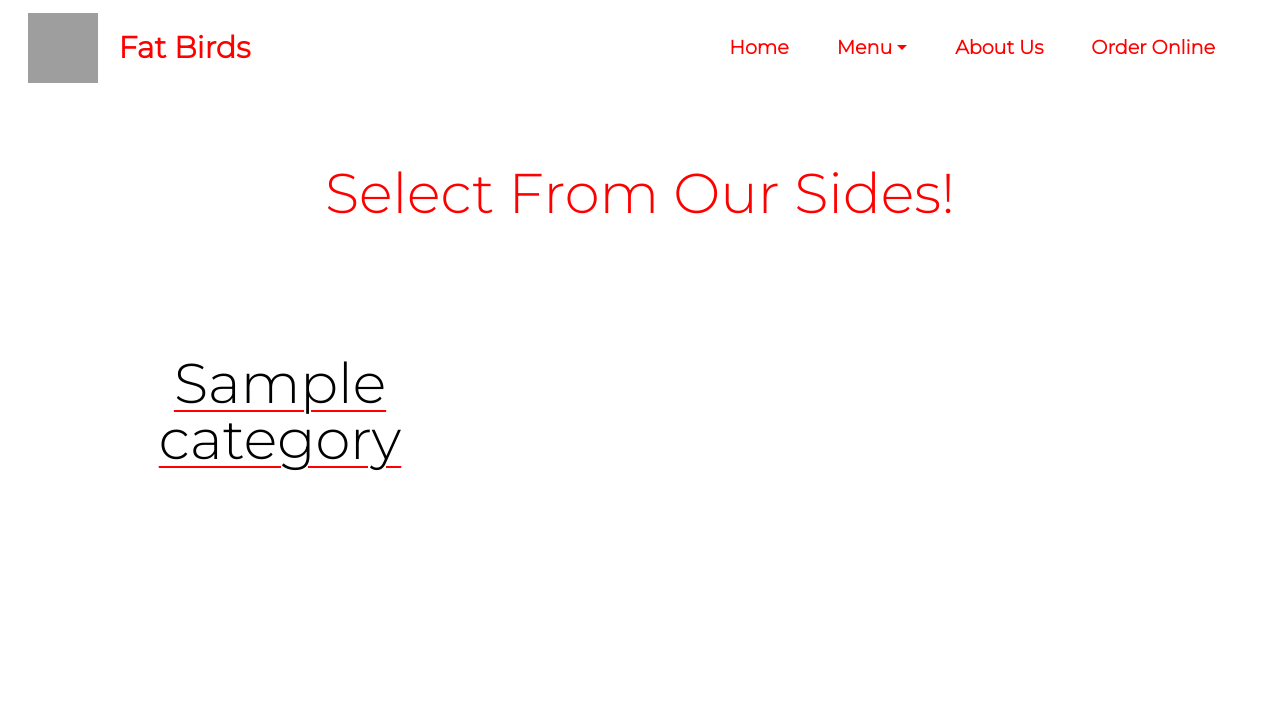
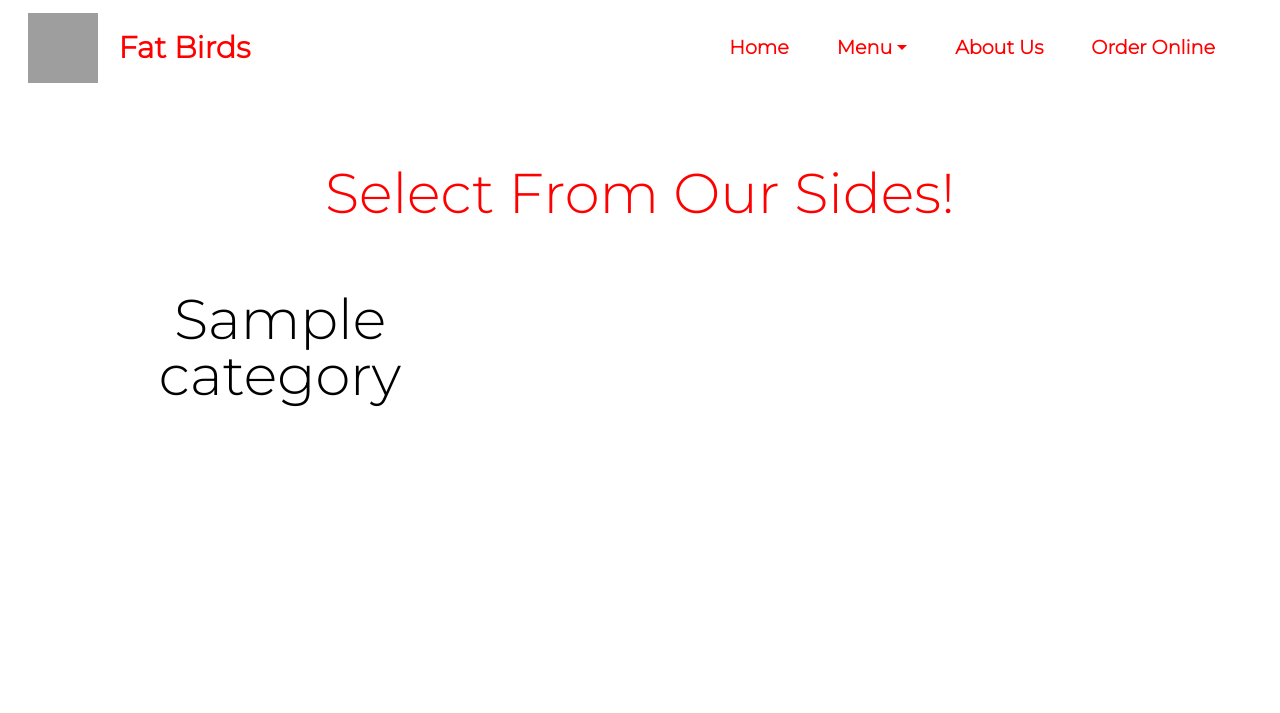
Before and after one commit to DKhubgit/Fatbird-Project, a Node server app: page /menu/sides in a window 1280 px wide. Shown: the top 713 px of the page. After the commit the page ends 407 px from the top, so only its background shows below. Run offline with Node 20, Linux system fonts and the light colour scheme; tables that the repository leaves empty hold one stand-in row (values such as "Sample post"); some libraries are stand-ins or nearby versions; grey boxes are pictures that could not be loaded.

Commit message:
Removed text decoration

```diff
--- a/public/css/styles.css
+++ b/public/css/styles.css
@@ -286,7 +286,6 @@ body {
     text-align: center;
     color: red;
     padding-top: 5%;
-    padding-bottom: 5%;
 }
 
 #sides-category-wrapper {
@@ -305,8 +304,8 @@ body {
 
 .category-title {
     font-size: 350%;
-    text-decoration: underline red 2px;
-    text-underline-offset: 10%;
+    /* text-decoration: underline red 2px;
+    text-underline-offset: 10%; */
     padding-bottom: 1%;
     text-align: center;
     position: relative;
@@ -315,12 +314,12 @@ body {
 
 .category-link {
     color: black;
-    text-decoration: 1px underline red;
+    /* text-decoration: 1px underline red; */
 }
 
 .category-link:hover {
     color: red;
-    text-decoration: 1px underline black;
+    /* text-decoration: 1px underline black; */
 }
 
 /* Media Queries for Phones */
```
